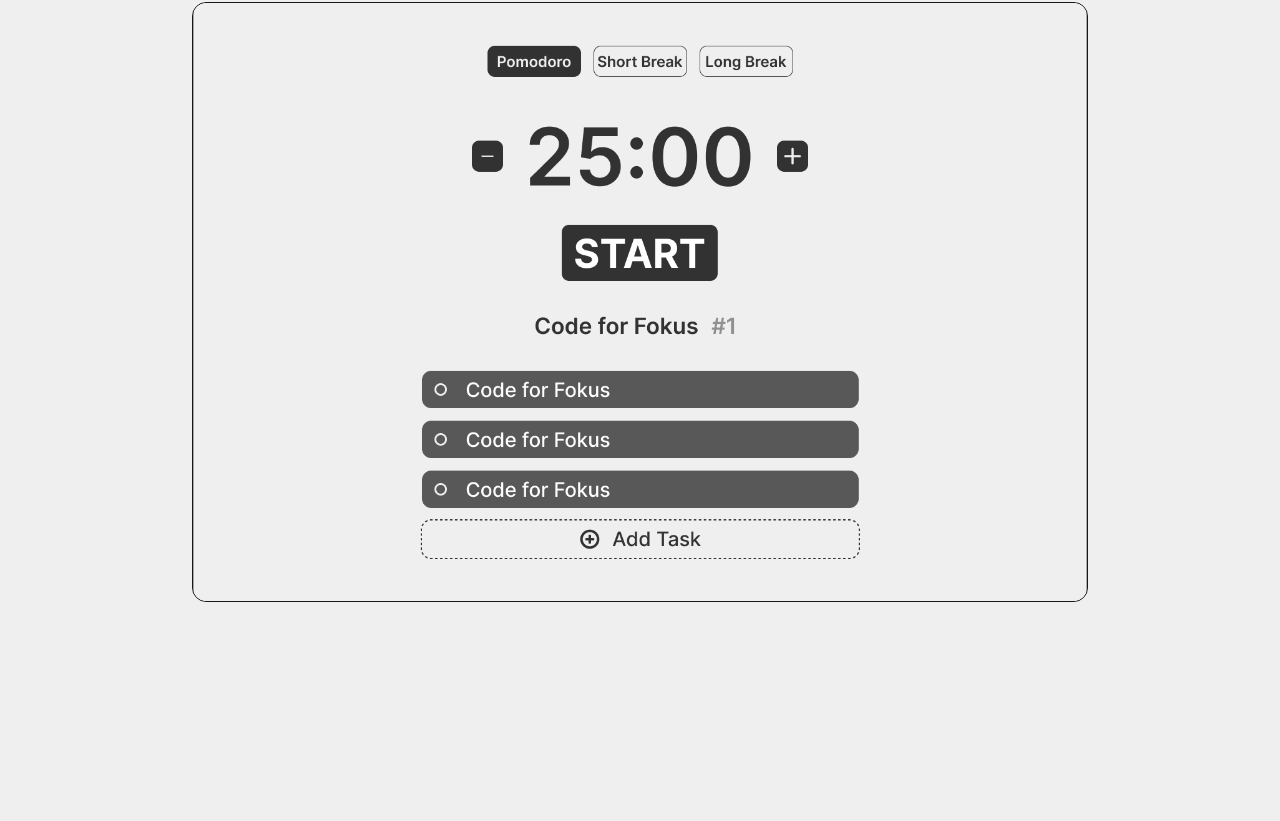
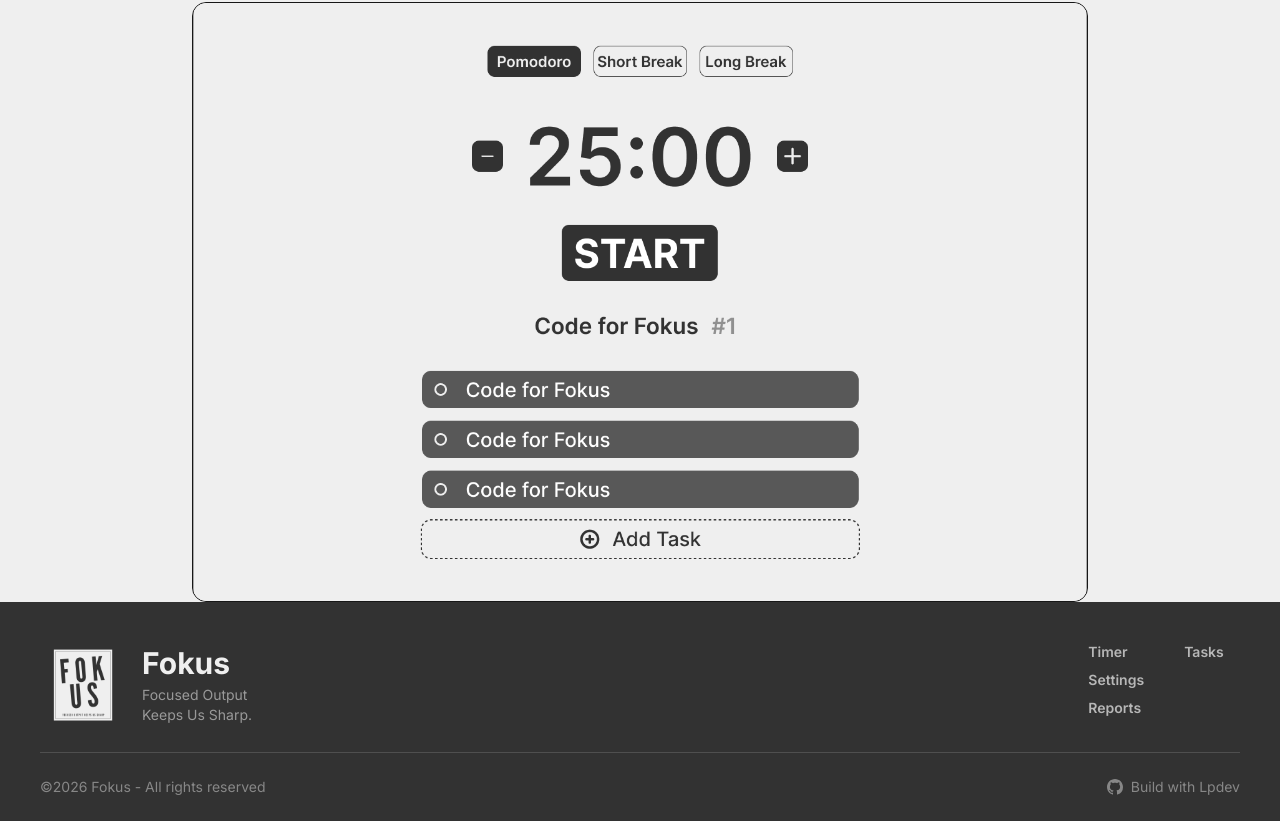
Before and after one commit to blackbrv/fokus, a Next.js app: page / in a window 1280 px wide. Shown: the part 766-1587 px from the top of the page. Before the commit the page ends 1368 px from the top, so only its background shows below. Built offline with nearby package versions, Linux system fonts and the light colour scheme.

Commit message:
Update: Layout page, to have footer

```diff
--- a/app/layout.tsx
+++ b/app/layout.tsx
@@ -6,6 +6,7 @@
 import { AosProvider } from "@/components/aos-provider";
 import "./globals.css";
 import Navbar from "@/components/compiled-ui/Navbar";
+import Footer from "@/components/compiled-ui/Footer";
 
 const inter = Inter({
   variable: "--font-inter",
@@ -44,6 +45,7 @@
             <AosProvider>
               <Navbar />
               {children}
+              <Footer />
             </AosProvider>
           </TooltipProvider>
           <Toaster richColors position="top-right" />
```
